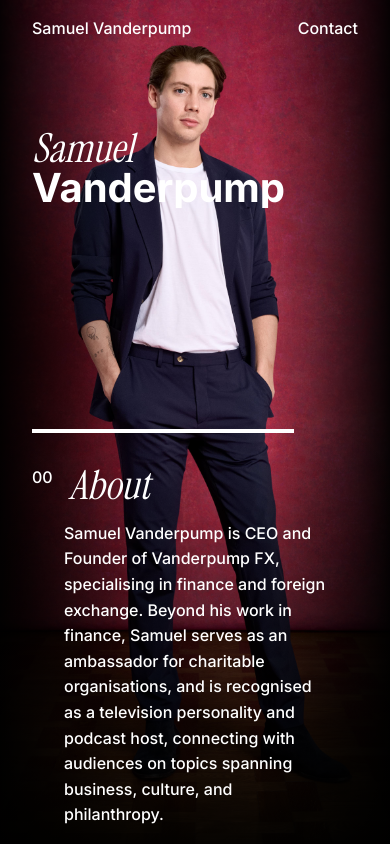
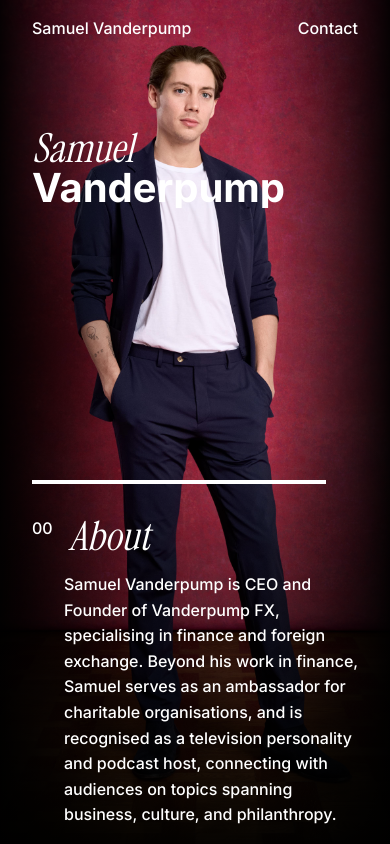
Before and after one commit to jackvdp/samuelvanderpump, a Next.js app: page / in a window 390 px wide. Shown: the top 844 px of the page. Built offline with nearby package versions, Linux system fonts and the light colour scheme.

Commit message:
Improve mobile layout

```diff
--- a/src/components/footer.tsx
+++ b/src/components/footer.tsx
@@ -12,7 +12,7 @@ export default function Footer() {
   }
 
   return (
-    <footer className="relative z-10 pb-4 px-16">
+    <footer className="relative z-10 pb-4 px-8 md:px-16">
       {/* Animated line - full width */}
       <motion.div
         className="w-full h-[4px] bg-white mb-4"
--- a/src/components/hero.tsx
+++ b/src/components/hero.tsx
@@ -12,7 +12,7 @@ export default function Hero() {
   }
 
   return (
-    <section className="relative z-20 min-h-screen flex flex-col justify-between px-8 md:px-16 pt-32 md:pt-40 pb-4 md:pb-16">
+    <section className="relative z-20 min-h-screen flex flex-col justify-between px-8 md:px-16 pt-32 md:pt-40 pb-4">
       {/* Hero Text - Top Left */}
       <div className="text-left">
         {/* Samuel - Instrument Serif 400 Italic */}
--- a/src/components/section-card.tsx
+++ b/src/components/section-card.tsx
@@ -23,7 +23,7 @@ export default function SectionCard({
   const isInView = useInView(ref, { once: true, amount: 0.1, margin: "0px 0px -200px 0px" });
 
   return (
-    <div ref={ref} className="pr-16 w-full md:w-2/3">
+    <div ref={ref} className="pr-8 md:pr-16 w-full md:w-2/3">
       {/* Animated top line */}
       <div className="relative mb-8">
         {fullWidthLine ? (
```
